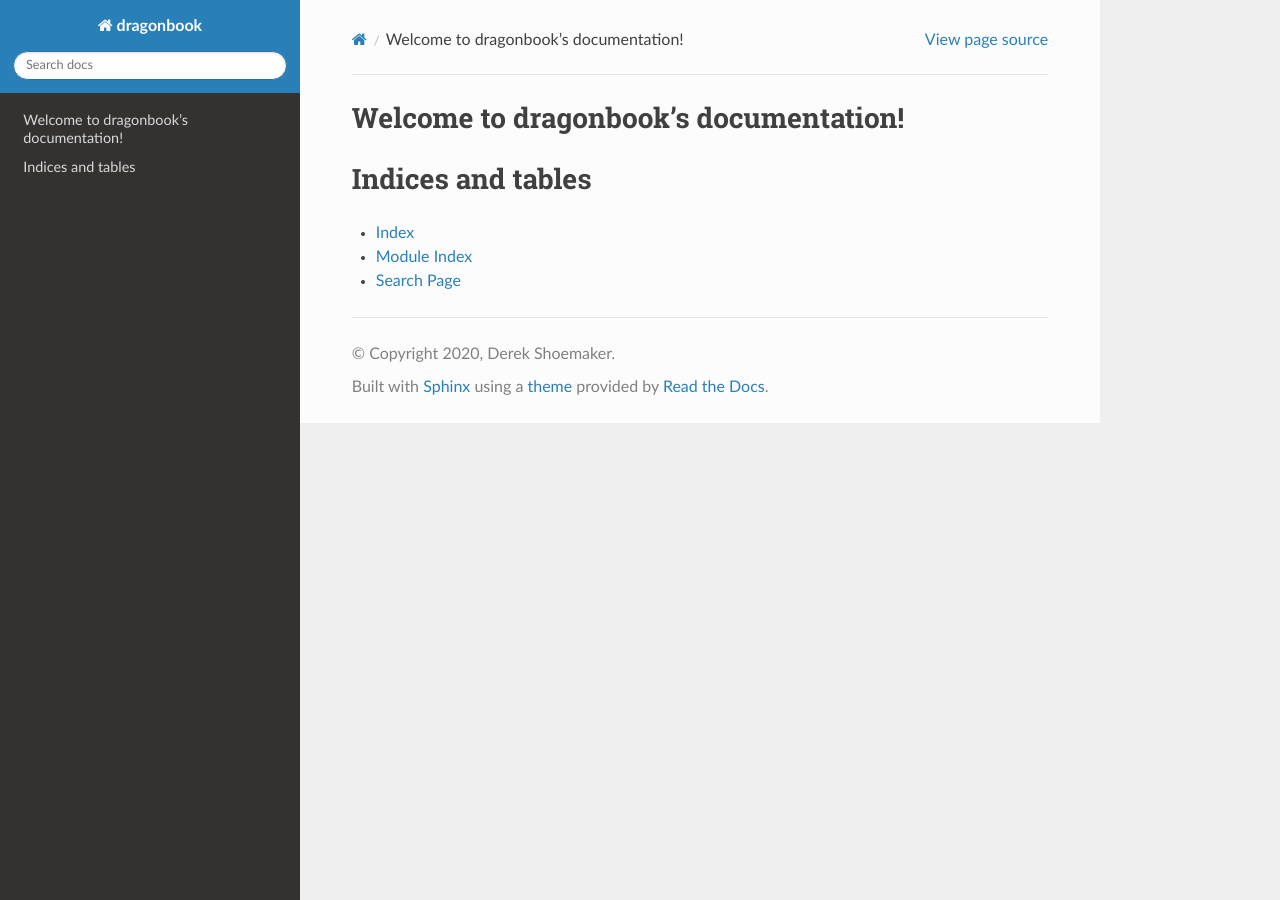
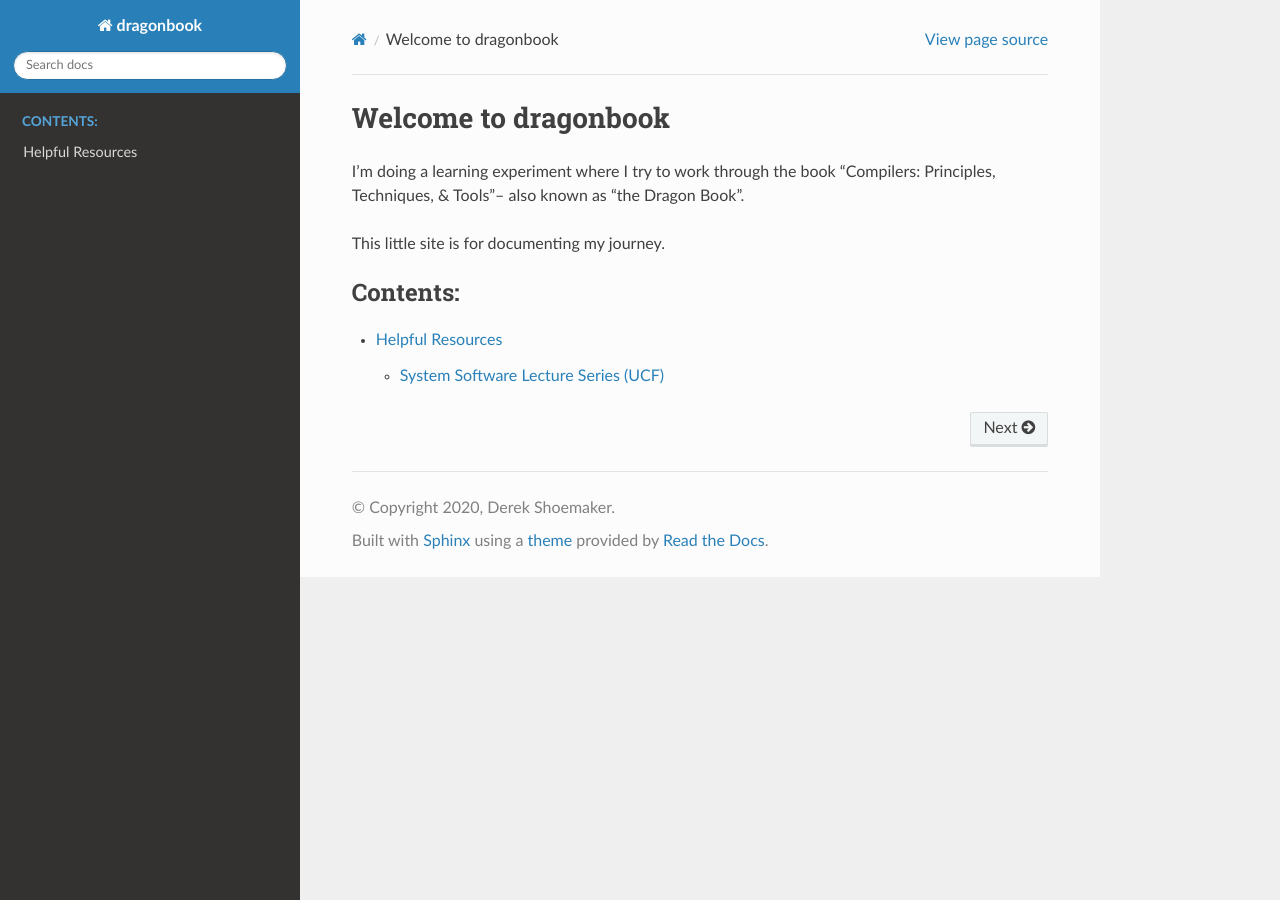
Before and after one commit to shoemakerdr/dragonbook, a Sphinx documentation site: the page built from source/index.rst, in a window 1280 px wide. Built offline with Sphinx 7.4.7 and the Read the Docs theme 2.0.0, drawn with Linux system fonts in a browser that asks for light colours.

Commit message:
Adds UCF Systems class lecture resources

```diff
--- a/source/index.rst
+++ b/source/index.rst
@@ -3,18 +3,16 @@
    You can adapt this file completely to your liking, but it should at least
    contain the root `toctree` directive.
 
-Welcome to dragonbook's documentation!
-======================================
+Welcome to dragonbook
+=====================
+
+I'm doing a learning experiment where I try to work through the book "Compilers:
+Principles, Techniques, & Tools"-- also known as "the Dragon Book".
+
+This little site is for documenting my journey.
 
 .. toctree::
    :maxdepth: 2
    :caption: Contents:
 
-
-
-Indices and tables
-==================
-
-* :ref:`genindex`
-* :ref:`modindex`
-* :ref:`search`
+   resources
```
Also changed, not shown: source/resources.rst (added, +36 -0 lines), 1 other file.
